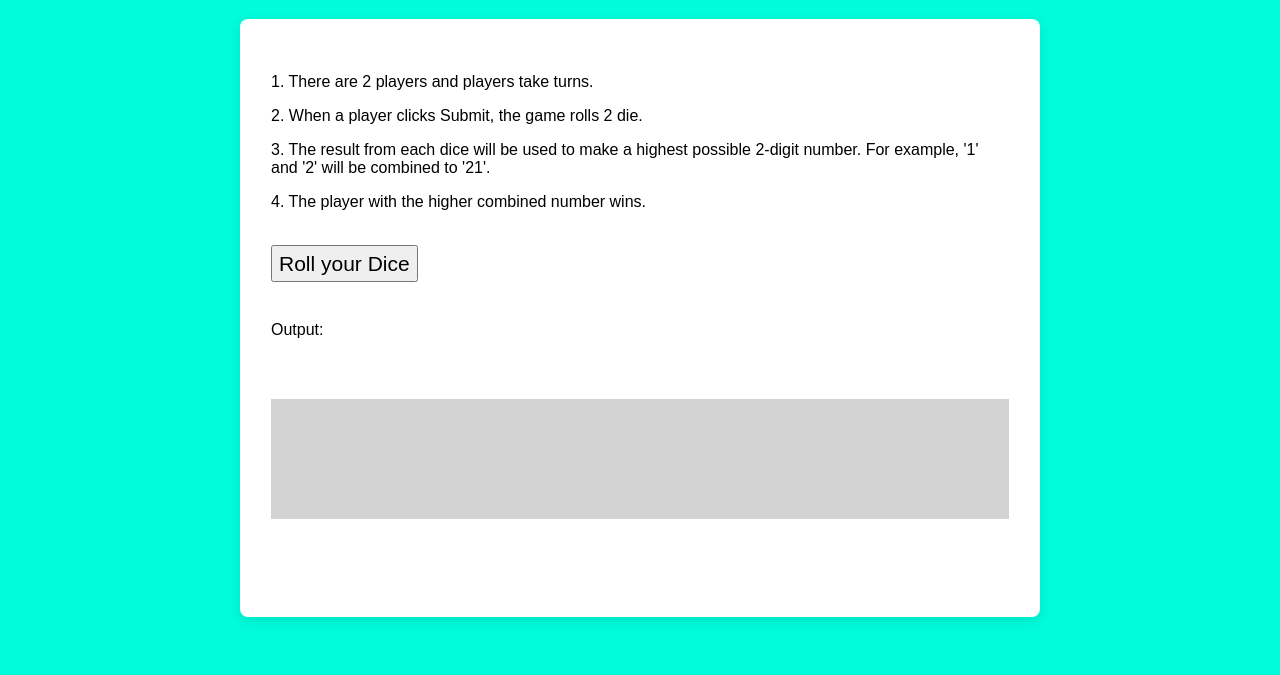
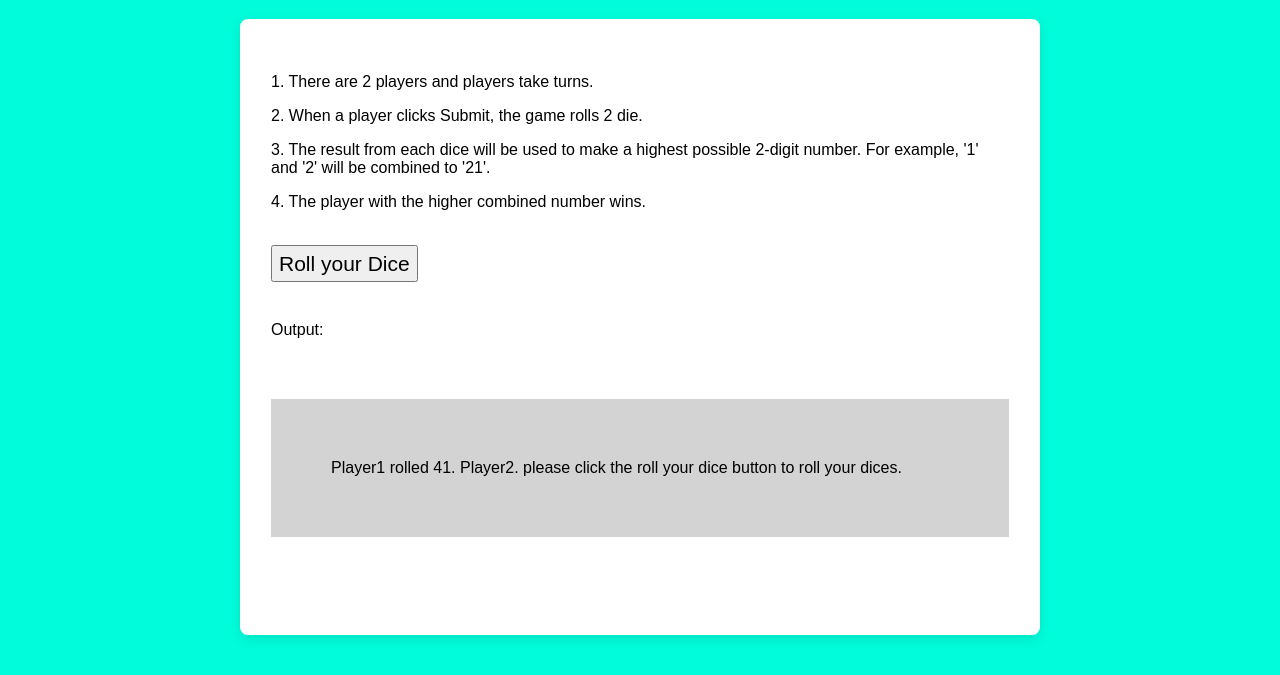
Before and after one commit to tankb85/RocketAcademyBasics2022, a plain HTML site: page project2-beat-that/index.html in a window 1280 px wide. Both pictures are taken after a click on the button "Roll your Dice". Shown: the part 135-810 px from the top of the page. Drawn offline with Linux system fonts and the light colour scheme.

Commit message:
Tan Kian Boon Project 2

```diff
--- a/project2-beat-that/index.html
+++ b/project2-beat-that/index.html
@@ -92,7 +92,7 @@ The <html> element is known as the root element of a HTML page. All other elemen
         // Set result to input value
         var input = document.querySelector("#input-field");
         // Store the output of main() in a new variable
-        var result = main(input.value);
+        var result = main();
 
         // Display result in output element
         var output = document.querySelector("#output-div");
--- a/project2-beat-that/script.js
+++ b/project2-beat-that/script.js
@@ -49,20 +49,17 @@ var main = function (input) {
     allPlayersTotal[0] = player1_total;
   }
 
-  //compare results (look into this)
   if (player2_score === 0) {
-    return `Player1 rolled ${player1_score}. Player2. please click the submit button to roll your dices.`;
+    return `Player1 rolled ${player1_score}. Player2. please click the roll your dice button to roll your dices.`;
   } else if (player1_score < player2_score) {
     player2 = player2_score;
     //resets the round
     player2_score = 0;
-    console.log(player2);
     return `Player2 wins! You rolled ${player2} while Player1 rolled ${player1_score}. Your current total score is: ${allPlayersTotal[1]}`;
   } else {
     player2 = player2_score;
     //resets the round
     player2_score = 0;
-    console.log(player2);
     return `Player1 wins! You rolled ${player1_score} while Player2 rolled ${player2}. Your current total score is: ${allPlayersTotal[0]}`;
   }
 };
```
Also changed, not shown: .codesandbox/workspace.json (added).
